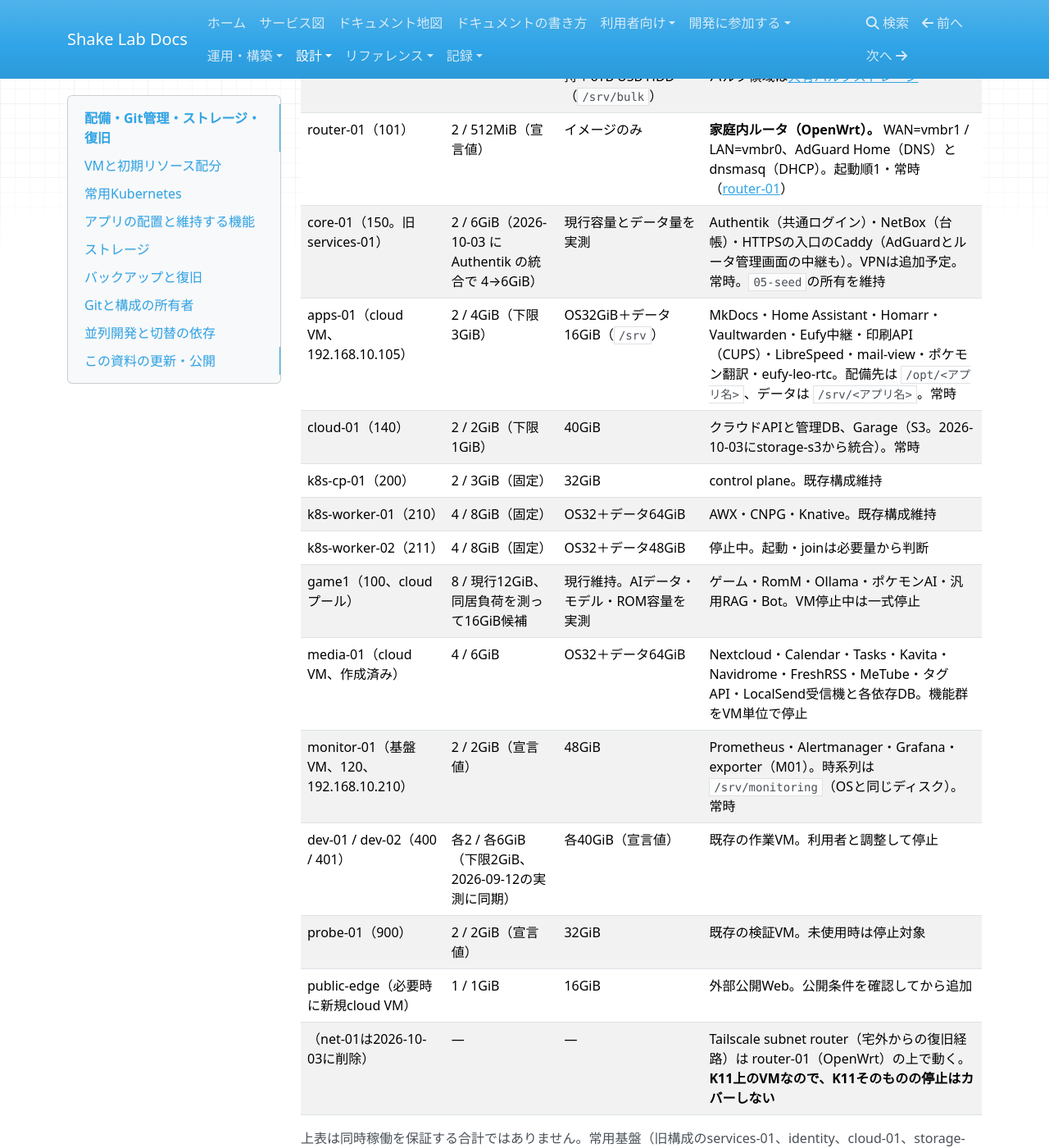
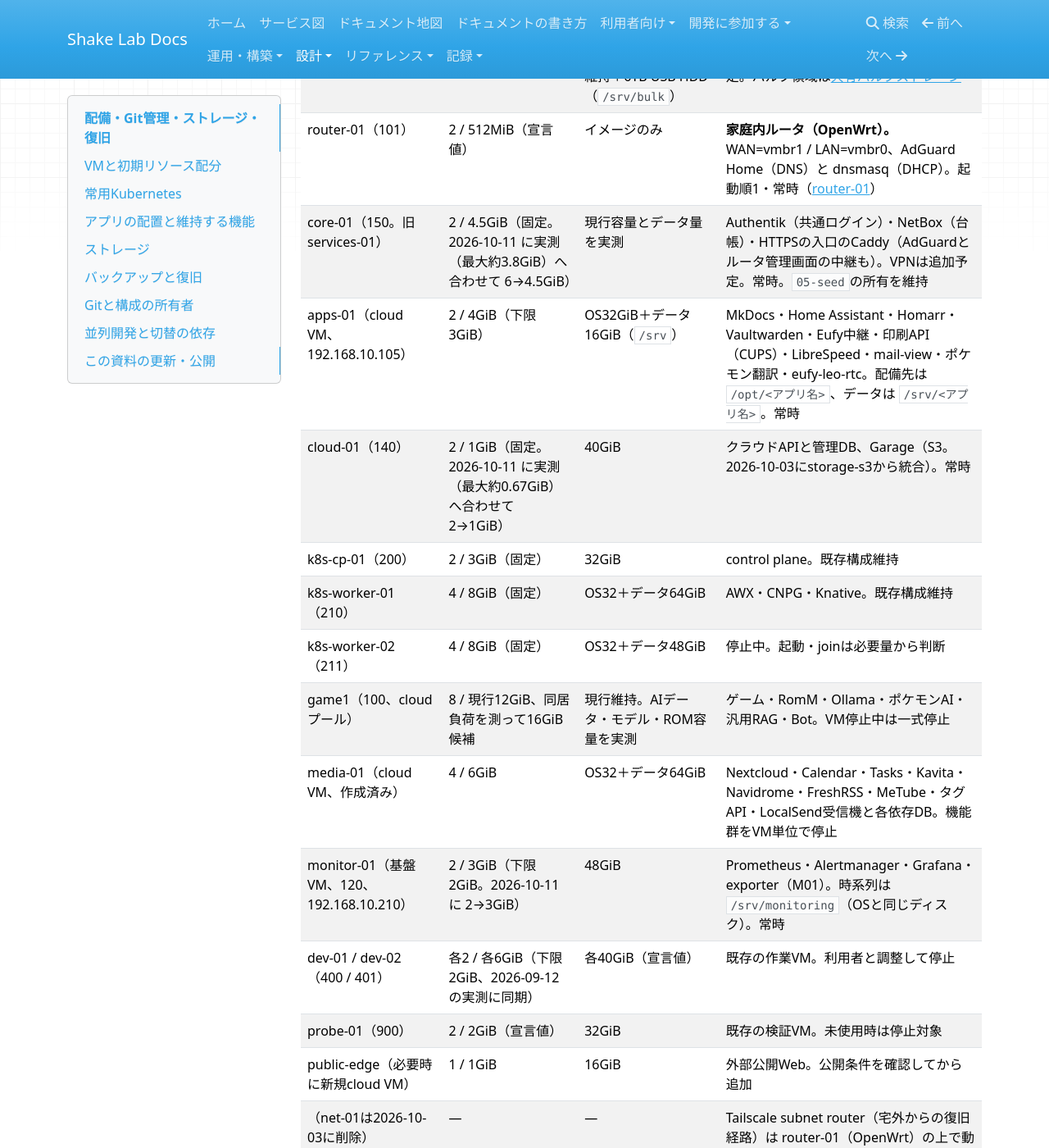
Before and after one commit to rurutheGeek/shake-cloud, an MkDocs documentation site: the page built from docs/architecture/operations.md, in a window 1280 px wide and 1400 px high, scrolled down 517 px. Shown: the whole window at 82% size. Built offline with MkDocs 1.6.1, drawn with Linux system fonts in a browser that asks for light colours; nearby versions of some CDN libraries; a script that is not in the unit is left out.

Commit message:
chore(platform): 実測に合わせて core-01・cloud-01・monitor-01・web-01 のメモリ配分を見直す (#130)
Prometheus の14日間の実使用に合わせた。4台とも実機へ適用・再起動済み。

- core-01: 6GiB → 4.5GiB（固定。実使用は最大約3.8GiB）
- cloud-01: 2GiB → 1GiB（固定。実使用は最大約0.67GiB）
- monitor-01: 2GiB → 3GiB（下限2GiB。実使用が最大約1.6GiBで余裕が無い）
- web-01: 4GiB → 2GiB（下限1.5GiB。実使用は最大約1.8GiB）

Co-authored-by: Claude Opus 5.5 <noreply@anthropic.com>

```diff
--- a/docs/architecture/operations.md
+++ b/docs/architecture/operations.md
@@ -25,15 +25,15 @@ tags:
 | --- | --- | --- | --- |
 | Proxmox | ホスト用6GiB枠 | 現行パーティション維持＋6TB USB HDD（`/srv/bulk`） | ホストとキャッシュの予算。実消費は測定。バルク領域は[共有バルクストレージ](../operations/bulk-storage.md) |
 | router-01（101） | 2 / 512MiB（宣言値） | イメージのみ | **家庭内ルータ（OpenWrt）。** WAN=vmbr1 / LAN=vmbr0、AdGuard Home（DNS）と dnsmasq（DHCP）。起動順1・常時（[router-01](../operations/router.md)） |
-| core-01（150。旧services-01） | 2 / 6GiB（2026-10-03 に Authentik の統合で 4→6GiB） | 現行容量とデータ量を実測 | Authentik（共通ログイン）・NetBox（台帳）・HTTPSの入口のCaddy（AdGuardとルータ管理画面の中継も）。VPNは追加予定。常時。`05-seed`の所有を維持 |
+| core-01（150。旧services-01） | 2 / 4.5GiB（固定。2026-10-11 に実測（最大約3.8GiB）へ合わせて 6→4.5GiB） | 現行容量とデータ量を実測 | Authentik（共通ログイン）・NetBox（台帳）・HTTPSの入口のCaddy（AdGuardとルータ管理画面の中継も）。VPNは追加予定。常時。`05-seed`の所有を維持 |
 | apps-01（cloud VM、192.168.10.105） | 2 / 4GiB（下限3GiB） | OS32GiB＋データ16GiB（`/srv`） | MkDocs・Home Assistant・Homarr・Vaultwarden・Eufy中継・印刷API（CUPS）・LibreSpeed・mail-view・ポケモン翻訳・eufy-leo-rtc。配備先は `/opt/<アプリ名>`、データは `/srv/<アプリ名>`。常時 |
-| cloud-01（140） | 2 / 2GiB（下限1GiB） | 40GiB | クラウドAPIと管理DB、Garage（S3。2026-10-03にstorage-s3から統合）。常時 |
+| cloud-01（140） | 2 / 1GiB（固定。2026-10-11 に実測（最大約0.67GiB）へ合わせて 2→1GiB） | 40GiB | クラウドAPIと管理DB、Garage（S3。2026-10-03にstorage-s3から統合）。常時 |
 | k8s-cp-01（200） | 2 / 3GiB（固定） | 32GiB | control plane。既存構成維持 |
 | k8s-worker-01（210） | 4 / 8GiB（固定） | OS32＋データ64GiB | AWX・CNPG・Knative。既存構成維持 |
 | k8s-worker-02（211） | 4 / 8GiB（固定） | OS32＋データ48GiB | 停止中。起動・joinは必要量から判断 |
 | game1（100、cloudプール） | 8 / 現行12GiB、同居負荷を測って16GiB候補 | 現行維持。AIデータ・モデル・ROM容量を実測 | ゲーム・RomM・Ollama・ポケモンAI・汎用RAG・Bot。VM停止中は一式停止 |
 | media-01（cloud VM、作成済み） | 4 / 6GiB | OS32＋データ64GiB | Nextcloud・Calendar・Tasks・Kavita・Navidrome・FreshRSS・MeTube・タグAPI・LocalSend受信機と各依存DB。機能群をVM単位で停止 |
-| monitor-01（基盤VM、120、192.168.10.210） | 2 / 2GiB（宣言値） | 48GiB | Prometheus・Alertmanager・Grafana・exporter（M01）。時系列は `/srv/monitoring`（OSと同じディスク）。常時 |
+| monitor-01（基盤VM、120、192.168.10.210） | 2 / 3GiB（下限2GiB。2026-10-11 に 2→3GiB） | 48GiB | Prometheus・Alertmanager・Grafana・exporter（M01）。時系列は `/srv/monitoring`（OSと同じディスク）。常時 |
 | dev-01 / dev-02（400 / 401） | 各2 / 各6GiB（下限2GiB、2026-09-12の実測に同期） | 各40GiB（宣言値） | 既存の作業VM。利用者と調整して停止 |
 | probe-01（900） | 2 / 2GiB（宣言値） | 32GiB | 既存の検証VM。未使用時は停止対象 |
 | public-edge（必要時に新規cloud VM） | 1 / 1GiB | 16GiB | 外部公開Web。公開条件を確認してから追加 |
```
Also changed, not shown: docs/operations/handover.md (+1 -0 lines), 4 other files.
